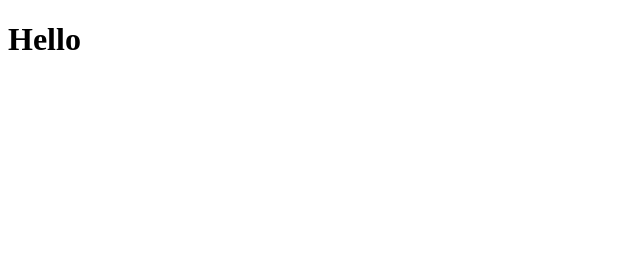
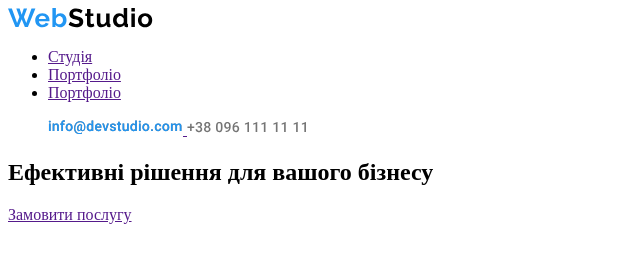
Before and after one commit to Olesianortenko/test, a plain HTML site: page index.html in a window 1280 px wide. Shown: the whole page, without its empty margins (0-640 px from the left). Drawn offline with Linux system fonts and the light colour scheme.

Commit message:
Header and h1

```diff
--- a/index.html
+++ b/index.html
@@ -3,10 +3,33 @@
 <head>
     <meta charset="UTF-8">
     <meta http-equiv="X-UA-Compatible" content="IE=edge">
-    <meta name="viewport" content="width=, initial-scale=1.0">
+    <meta name="viewport" content="Найкращий барбершоп в Україні">
     <title>Document</title>
 </head>
 <body>
-    <h1>Hello</h1>
+<header>
+ <nav>
+    <a href="/">
+        <img src="/images/logo.svg" />
+    </a>
+    <ul>
+        <li> <a href="">Студія</a></li>
+        <li><a href="">Портфоліо</a></li>
+        <li><a href="">Портфоліо</a></li>
+    </ul>
+ </nav>
+    <ul>
+        <a href="">
+            <img src="/images/E-mail.svg" alt="">
+            <img src="/images/Tel.svg" alt="">
+        </a>
+    </ul>
+</header>
+<div>
+    <section>
+        <h1>Ефективні рішення для вашого бізнесу</h1>
+        <a href="">Замовити послугу</a>
+    </section>
+</div>
 </body>
 </html>
```
Also changed, not shown: images/E-mail.svg (added), images/Tel.svg (added), images/logo.svg (added).
